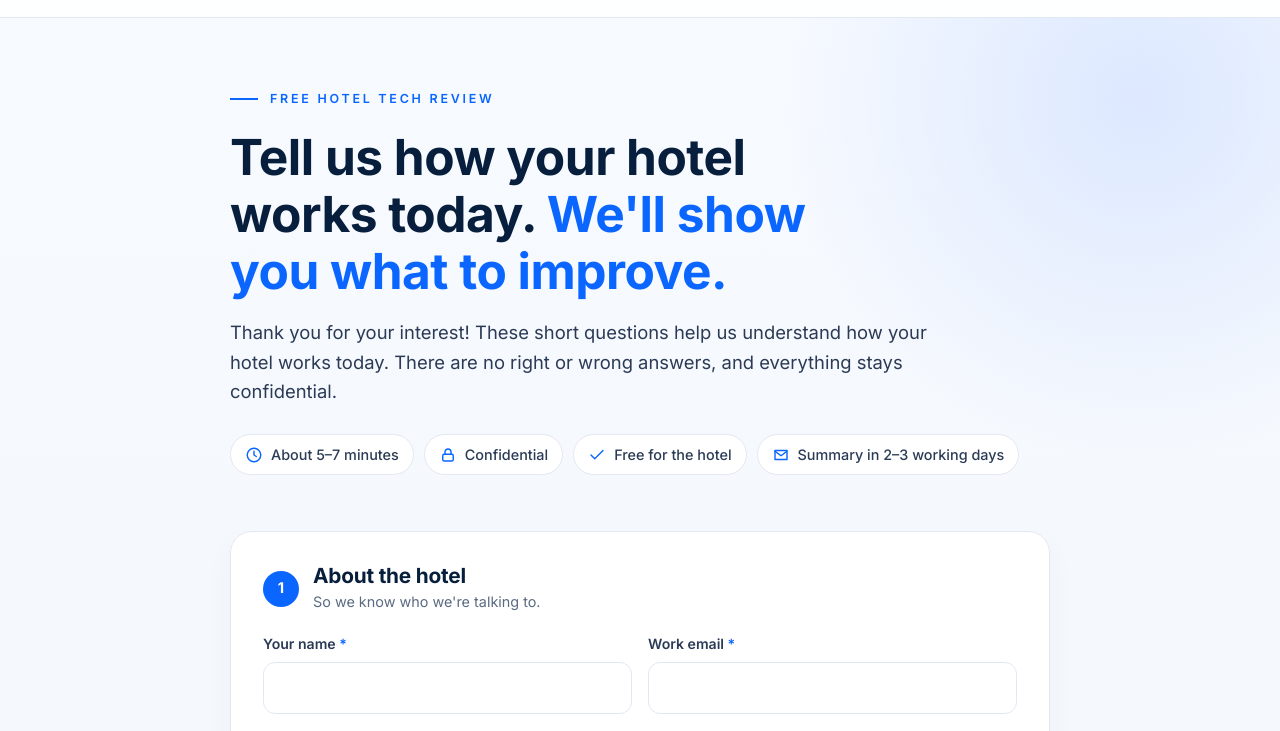
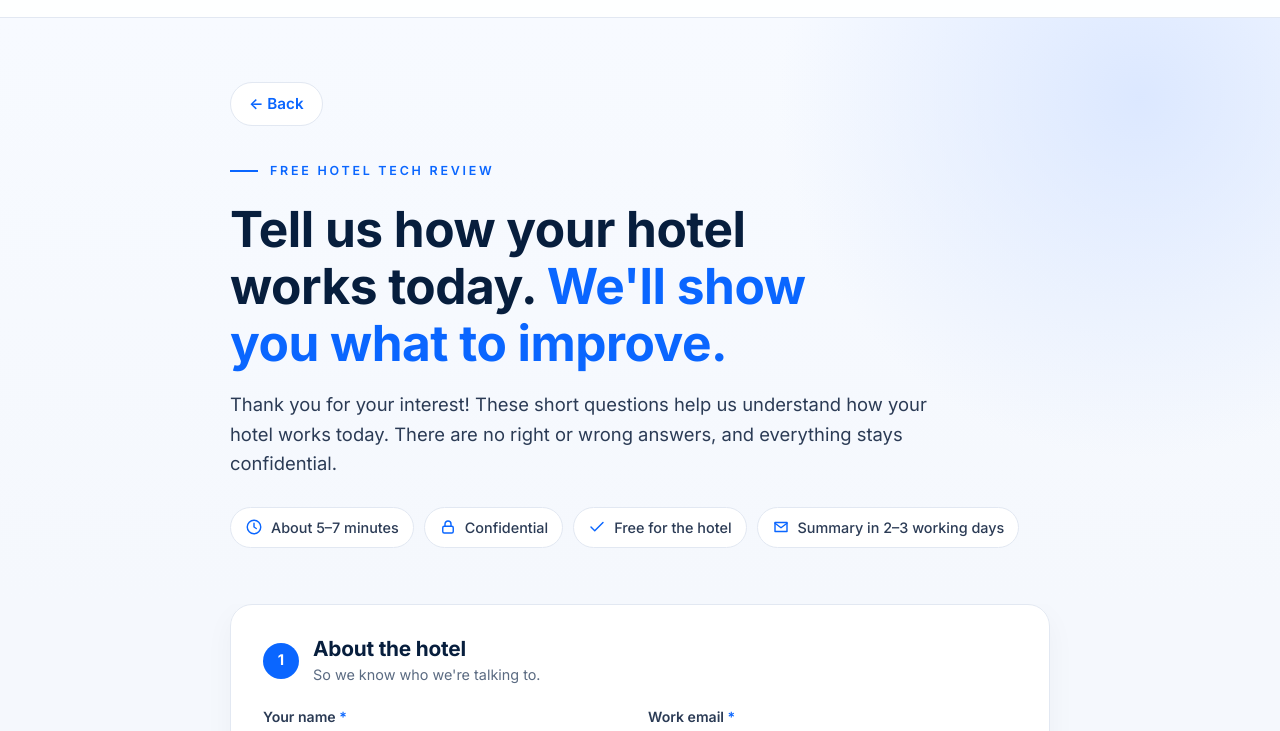
Before and after one commit to valinn-advisory/valinn-advisory.github.io, a plain HTML site: page review.html in a window 1280 px wide. Shown: the part 55-786 px from the top of the page. Drawn offline with Linux system fonts and the light colour scheme.

Commit message:
Back buttons on subpages
Co-Authored-By: Claude Opus 5.5 <noreply@anthropic.com>
Claude-Session: https://claude.ai/code/session_01HoUjjpYCuYapWT5TNk3gWb

```diff
--- a/review.html
+++ b/review.html
@@ -121,6 +121,7 @@ footer img{height:16px;width:auto;opacity:.9}
   .submit .btn{width:100%;min-width:0}
   .form-wrap{padding-block:0 64px}
 }
+.backrow{margin-bottom:28px}.backlink{display:inline-flex;align-items:center;gap:8px;font-size:.95rem;font-weight:600;color:var(--blue);text-decoration:none;padding:9px 18px;border:1.5px solid var(--line);border-radius:999px;background:#fff;transition:border-color .15s}.backlink:hover{border-color:var(--blue)}
 </style>
 </head>
 <body>
@@ -134,6 +135,7 @@ footer img{height:16px;width:auto;opacity:.9}
 <main>
   <section class="hero">
     <div class="wrap">
+      <div class="backrow"><a class="backlink" href="index.html" onclick="if(document.referrer.indexOf(location.origin)===0&&history.length>1){history.back();return false;}">← Back</a></div>
       <span class="kicker">Free Hotel Tech Review</span>
       <h1>Tell us how your hotel works today. <span>We'll show you what to improve.</span></h1>
       <p class="lead">Thank you for your interest! These short questions help us understand how your hotel works today. There are no right or wrong answers, and everything stays confidential.</p>
```
Also changed, not shown: article-five-hotels.html (+2 -1 lines), insights.html (+2 -0 lines), privacy.html (+2 -0 lines), sample-review.html (+2 -0 lines).
